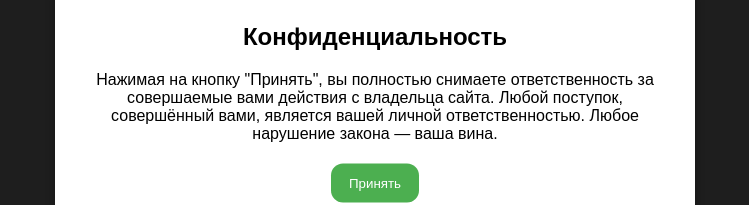
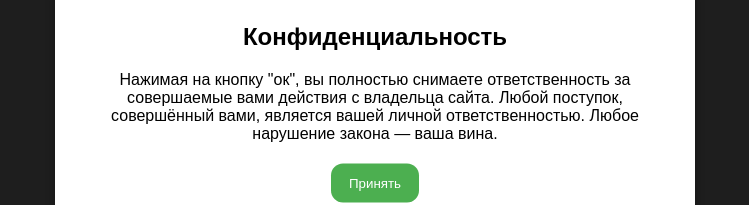
Before and after one commit to nedarazumenie/NF-0.1, a plain HTML site: page index.html in a window 1280 px wide. Shown: the part 295-500 px from the top of the page, without its empty margins (265-1014 px from the left). Drawn offline with Linux system fonts and the light colour scheme.

Commit message:
Update index.html

```diff
--- a/index.html
+++ b/index.html
@@ -10,7 +10,7 @@
     <div id="privacy-modal">
         <h2>Конфиденциальность</h2>
         <p>
-            Нажимая на кнопку "Принять", вы полностью снимаете ответственность за совершаемые вами действия с владельца сайта.
+            Нажимая на кнопку "ок", вы полностью снимаете ответственность за совершаемые вами действия с владельца сайта.
             Любой поступок, совершённый вами, является вашей личной ответственностью. Любое нарушение закона — ваша вина.
         </p>
         <button id="accept-privacy">Принять</button>
```
